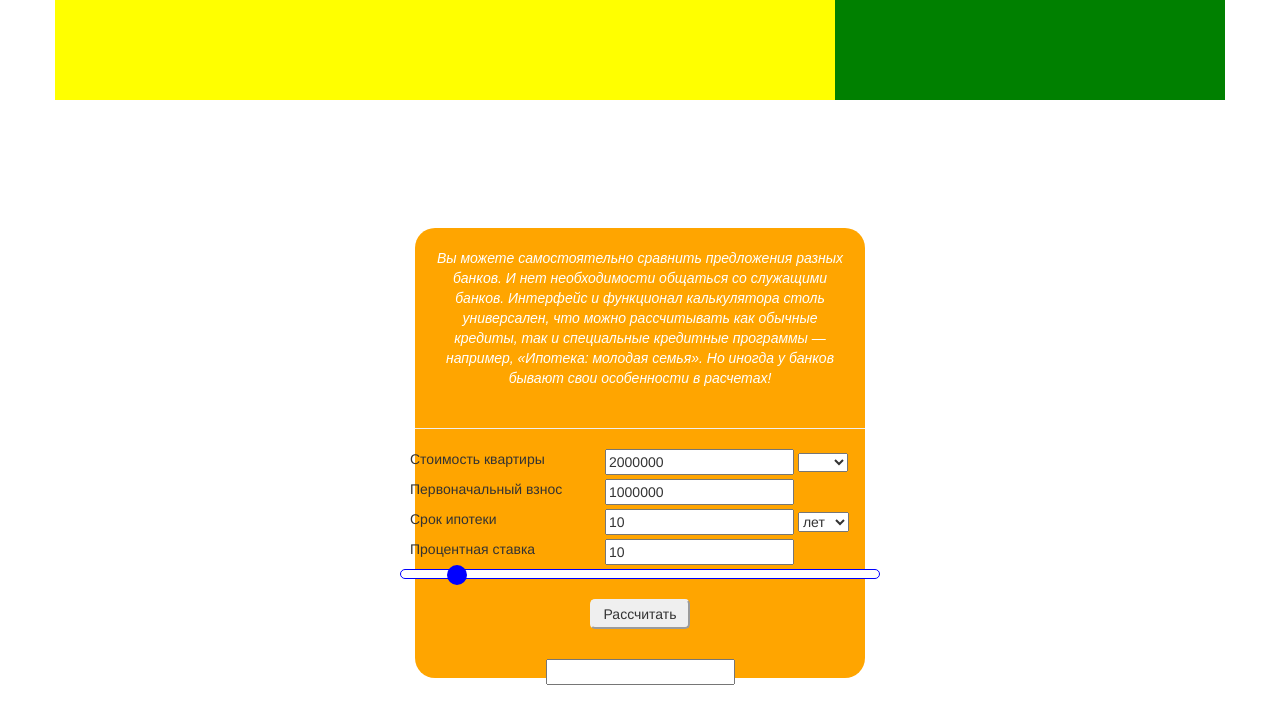
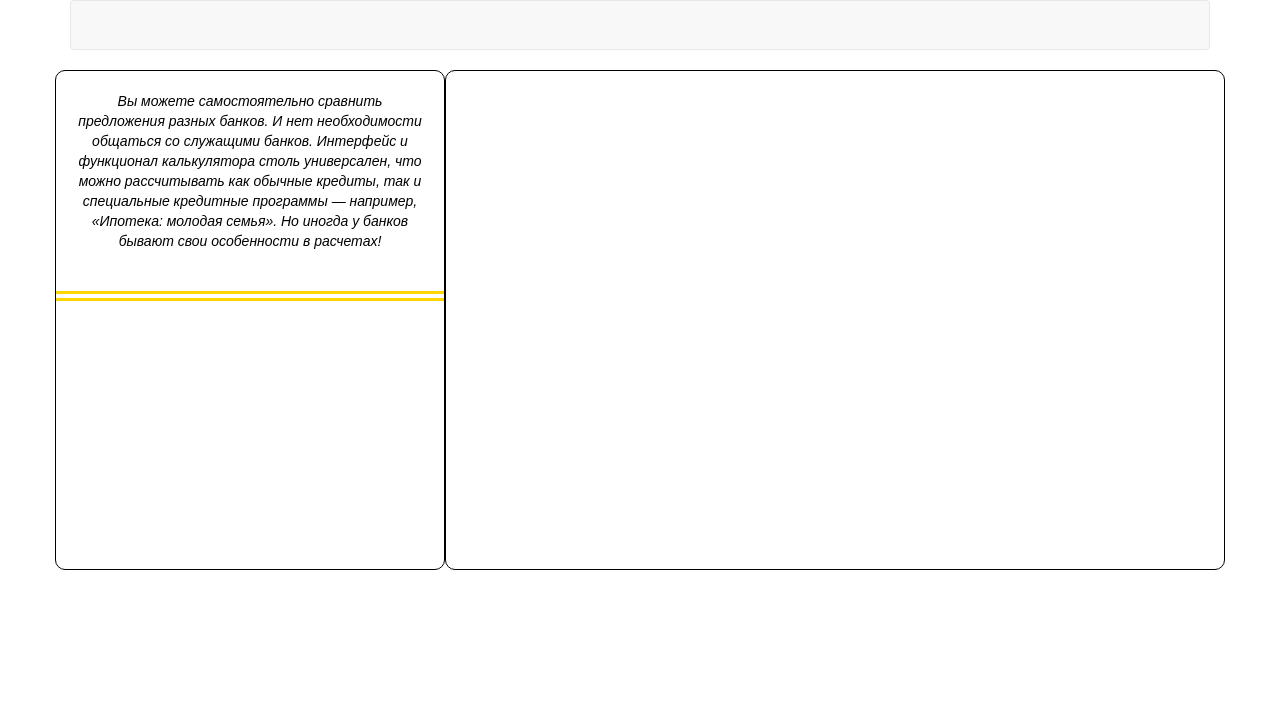
Before and after one commit to alexandrkrupnov/calcIpotec, a website: page myCalcIpotec/public_html/index.html in a window 1280 px wide. Drawn offline with Linux system fonts and the light colour scheme; a web font is replaced by a local one.

Commit message:
вторая редакция

```diff
--- a/myCalcIpotec/public_html/index.html
+++ b/myCalcIpotec/public_html/index.html
@@ -19,22 +19,37 @@ and open the template in the editor.
     </head>
     <body>
         <div class="container">
+            <div class="navbar navbar-default">
+            </div>
+        </div>
+        <div class="container">
             <div class="row">
-                <div class="col-lg-8 col-sm-8 mycol1">
+                <div class="mycol col-lg-4 col-sm-4  ">
+                    <div class="row">
+                        <div class="text">
+                            Вы можете самостоятельно сравнить предложения разных банков. И нет необходимости общаться со служащими банков. Интерфейс и функционал калькулятора столь универсален, что можно рассчитывать как обычные кредиты, так и специальные кредитные программы — например, «Ипотека: молодая семья». Но иногда у банков бывают свои особенности в расчетах!
+                        </div>
+                        <hr class="hr">
+                    </div>
+                    <div class="row">
+                       <div class="col-lg-2">
 
+                       </div>
+                        <div class="col-lg-2">
+
+                       </div>
+                    </div>
                 </div>
-                <div class="col-lg-4 col-sm-4 mycol2">
+                <div class="mycol col-lg-8 col-sm-8">
 
                 </div>
             </div>
             <div class="row">
 
-
-                </div>
             </div>
         </div>
 
-        <div class="wrapper">
+        <!--<div class="wrapper">
             <div class="text">
                 Вы можете самостоятельно сравнить предложения разных банков. И нет необходимости общаться со служащими банков. Интерфейс и функционал калькулятора столь универсален, что можно рассчитывать как обычные кредиты, так и специальные кредитные программы — например, «Ипотека: молодая семья». Но иногда у банков бывают свои особенности в расчетах!
             </div>
@@ -79,5 +94,6 @@ and open the template in the editor.
                 </div>
             </div>
         </div>
+        -->
     </body>
 </html>
--- a/myCalcIpotec/public_html/newcss.css
+++ b/myCalcIpotec/public_html/newcss.css
@@ -21,7 +21,7 @@ and open the template in the editor.
     font-style: italic;
     text-align: center;
     padding: 20px;
-    color: white;
+    color: black;
     font-size: 14px;
 }
 
@@ -86,35 +86,16 @@ cursor: pointer;
 margin-top: -5px;
 }
 
-.mycol1 {
-    height: 100px;
-    background-color: yellow;
+.mycol {
+    height: 500px;
+    border-width: 1px;
+    border-radius: 10px;
+    border-color: black;
+    border-style: solid;
 }
 
-.mycol2 {
-    height: 100px;
-    background-color: green;
+.hr {
+    border-top-width: 10px;
+    border-top-style: double;
+    border-top-color: gold;
 }
-
-.mycol3 {
-    height: 100px;
-    background-color: black;
-}
-
-.mycol4 {
-    height: 100px;
-    background-color: blue;
-}
-
-.mycol5 {
-    height: 100px;
-    background-color: orange;
-}
-.mycol6 {
-    height: 100px;
-    background-color: lightblue;
-}
-.mycol7 {
-    height: 100px;
-    background-color: lightcoral;
-}
```
